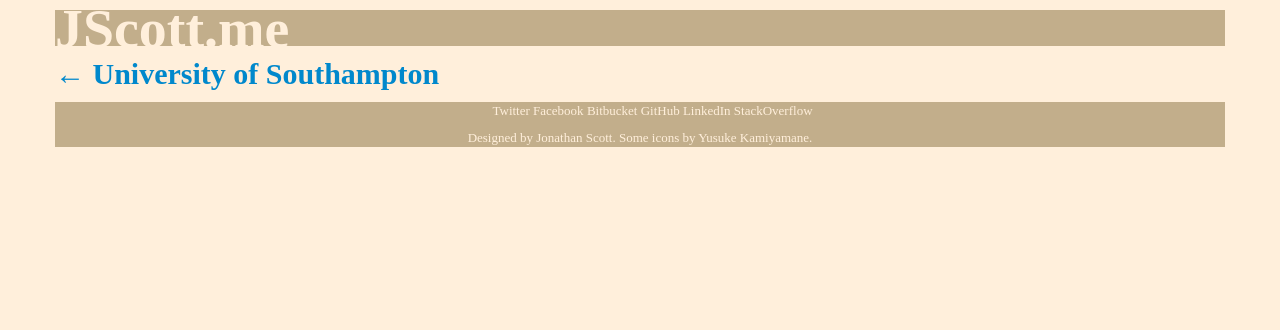
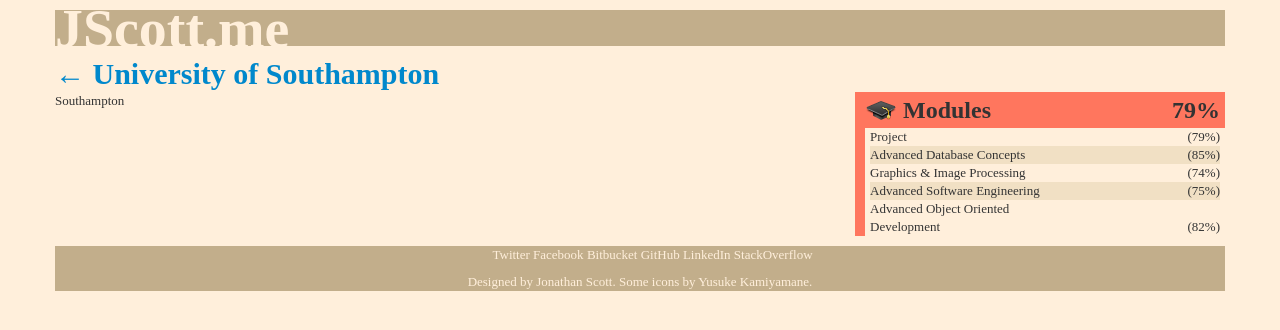
Before and after one commit to jscott1989/jscott1989.github.com, a Jekyll site: the page built from _posts/2010-09-01-uos.html, in a window 1280 px wide. Shown: the top 330 px of the page. Built offline with Jekyll 4.4.1, drawn with Linux system fonts in a browser that asks for light colours; nearby versions of some CDN libraries; some web fonts are replaced.

Commit message:
Fixed index links

```diff
--- a/_layouts/university.html
+++ b/_layouts/academic.html
@@ -20,7 +20,7 @@
 						<h2><span class="name">{{year.label}}</span><span class="grade">{{year.average}}</span></h2>
 						<ul>
 							{% for module in year.modules %}
-								<li class="{% cycle '', 'alt' %} {% if module.class %}{{module.class}}{% endif %}">
+								<li class="module {% cycle '', 'alt' %} {% if module.class %}{{module.class}}{% endif %}">
 									<span class="name">{{module.name}}</span>{% if module.grade %}<span class="grade">({{module.grade}})</span>{% endif %}
 								</li>
 							{% endfor %}
@@ -31,14 +31,14 @@
 		{% endif %}
 
 		{% if page.modules %}
-			<div id="modules" class="colour3">
+			<div id="modules" class="colour1">
 				<div class="inner">
-					<h2>Modules</h2>
+					<h2><span class="name">Modules</span><span class="grade">{{page.average}}</span></h2>
 					<ul>
 						{% for module in page.modules %}
-							<li{% if module.class %} class="{{module.class}}"{% endif %}>
-								{{module.label}} {% if module.grade %}<span class="grade">({{module.grade}})</span>{% endif %}
-							</li>
+							<li class="module {% cycle '', 'alt' %} {% if module.class %}{{module.class}}{% endif %}">
+									<span class="name">{{module.name}}</span>{% if module.grade %}<span class="grade">({{module.grade}})</span>{% endif %}
+								</li>
 						{% endfor %}
 					</ul>
 				</div>
--- a/_posts/2007-09-01-sunderland.html
+++ b/_posts/2007-09-01-sunderland.html
@@ -1,5 +1,5 @@
 ---
-layout: university
+layout: academic
 title: University of Sunderland
 category: portfolio
 img: sunderland
--- a/_posts/2010-09-01-uos.html
+++ b/_posts/2010-09-01-uos.html
@@ -1,7 +1,20 @@
 ---
-layout: portfolio
+layout: academic
 title: University of Southampton
 category: portfolio
 img: uos
 type: academic
+average: 79%
+modules:
+    - name: Project
+      grade: 79%
+    - name: Advanced Database Concepts
+      grade: 85%
+    - name: Graphics &amp; Image Processing
+      grade: 74%
+    - name: Advanced Software Engineering
+      grade: 75%
+    - name: Advanced Object Oriented Development
+      grade: 82%
 ---
+Southampton
--- a/index.html
+++ b/index.html
@@ -37,9 +37,9 @@
 			<h2>Stuff I do</h2>
 			<div class="content">
 				<ul>
-					<li><a href="/portfolio/2012/05/12/wazoku.html"><img class="hoverable" alt="Wazoku" title="Wazoku" src="static/img/portfolio/small/wazoku.png" data-original-src="static/img/portfolio/pixelated/wazoku.png"></a></li>
-					<li><a href="/portfolio/2012/05/12/seaweed-player.html"><img class="hoverable" alt="Seaweed Player" title="Seaweed Player" src="static/img/portfolio/small/seaweedplayer.png" data-original-src="static/img/portfolio/pixelated/seaweedplayer.png"></a></li>
-					<li><a href="/portfolio/2012/05/12/freelance.html"><img class="hoverable" alt="Freelance" title="Freelance" src="static/img/portfolio/small/freelance.png" data-original-src="static/img/portfolio/pixelated/freelance.png"></a></li>
+					<li><a href="/portfolio/2012/01/07/wazoku.html"><img class="hoverable" alt="Wazoku" title="Wazoku" src="static/img/portfolio/small/wazoku.png" data-original-src="static/img/portfolio/pixelated/wazoku.png"></a></li>
+					<li><a href="/portfolio/2011/12/20/seaweed-player.html"><img class="hoverable" alt="Seaweed Player" title="Seaweed Player" src="static/img/portfolio/small/seaweedplayer.png" data-original-src="static/img/portfolio/pixelated/seaweedplayer.png"></a></li>
+					<li><a href="/portfolio/2012/01/01/freelance.html"><img class="hoverable" alt="Freelance" title="Freelance" src="static/img/portfolio/small/freelance.png" data-original-src="static/img/portfolio/pixelated/freelance.png"></a></li>
 				</ul>
 			</div>
 		</div>
--- a/static/css/base.css
+++ b/static/css/base.css
@@ -212,30 +212,35 @@
 
 /* Start uni */
 
-.year h2 {
+.year h2, #modules h2 {
 	padding-right: 5px;
+	background-image: url('../img/academic.png');
+	background-repeat: no-repeat;
+	background-position-y: 3px;
+	padding-left: 38px;
 }
 
-.year .name {
+.year .name, #modules .name {
 	display: inline-block;
-	width: 80%;
+	width: 60%;
 }
 
-.year .grade {
+#modules .grade, .year .grade {
 	display: inline-block;
-	width: 20%;
+	text-align: right;
+	width: 40%;
 }
 
-.year ul {
+.year ul, #modules ul {
 	list-style: none;
 	margin: 0;
 }
 
-.year li {
+.year li, #modules ul {
 	padding: 0px 5px 0px 5px;
 }
 
-.year .alt {
+.module.alt {
 	background: #f1e0c4;
 }
 
```
Also changed, not shown: static/img/academic.png (added).
